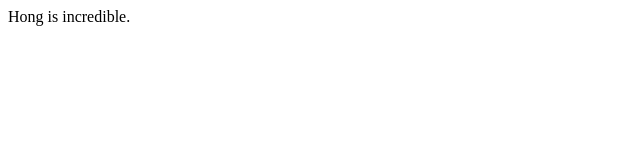
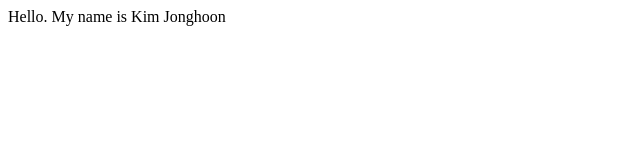
Before and after one commit to kimgooq/html_css, a plain HTML site: page index.html in a window 1280 px wide. Shown: the whole page, without its empty margins (0-640 px from the left). Drawn offline with Linux system fonts and the light colour scheme.

Commit message:
Update index.html

```diff
--- a/index.html
+++ b/index.html
@@ -1,3 +1,6 @@
 <html>
-<p>Hong is incredible.</p>
+  <head>
+    <title>2017204070 kim jong hoon</title>
+  </head>
+  <p>Hello. My name is Kim Jonghoon</p>
 </html>
```
